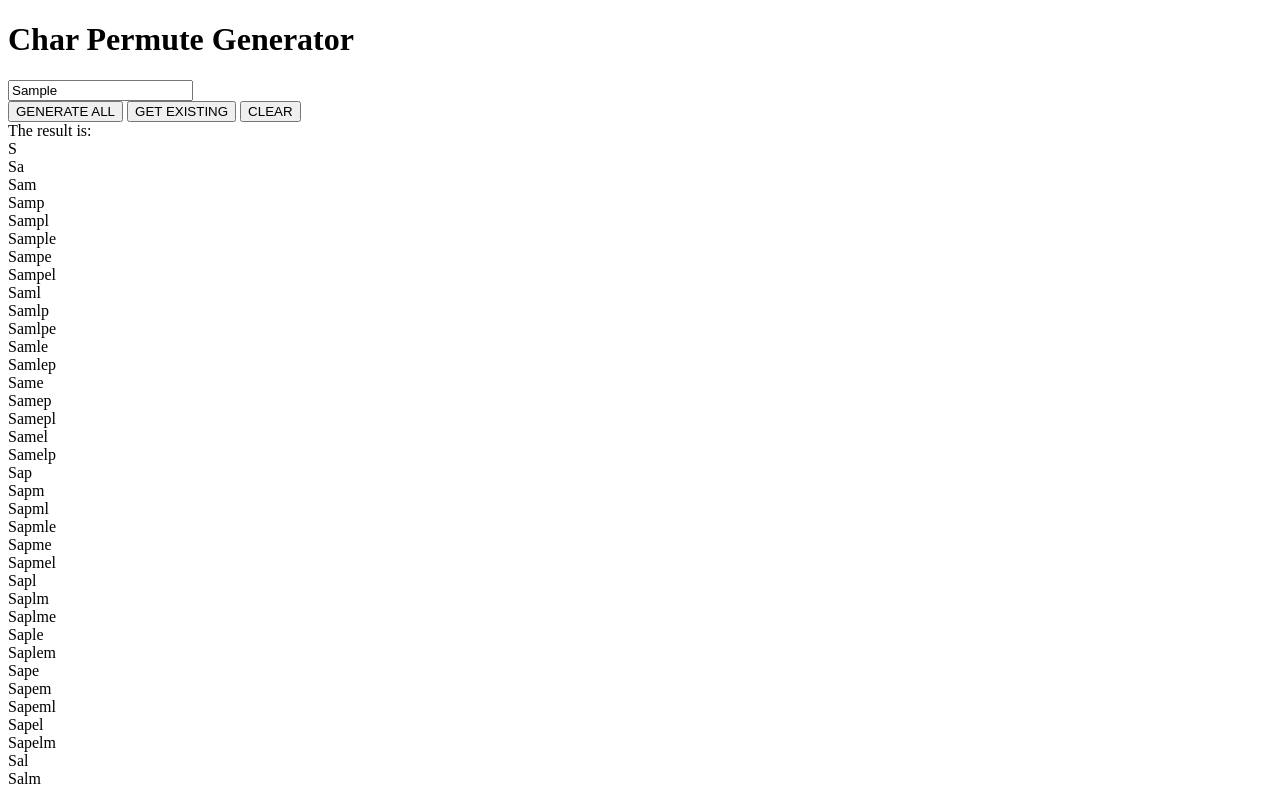
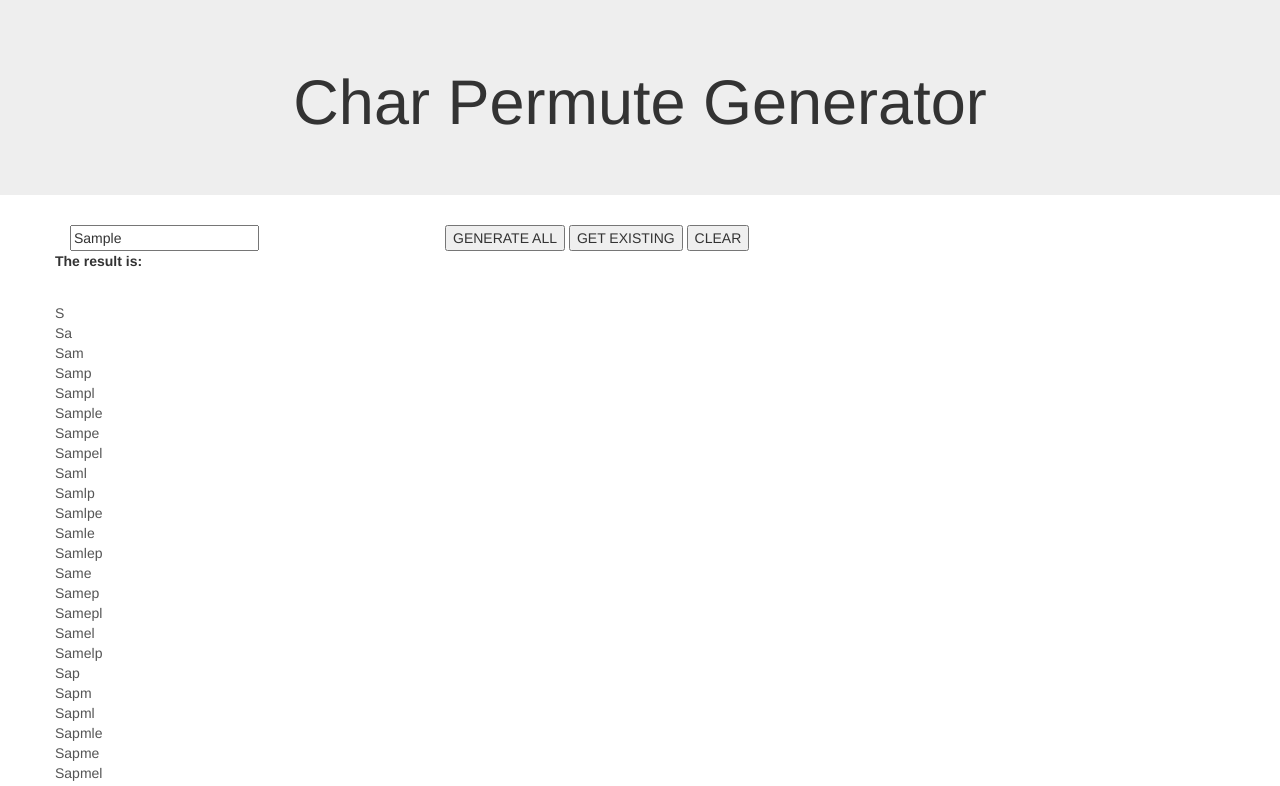
Before and after one commit to SergSkol/CharPermuteGenerator, a plain HTML site: page index.html in a window 1280 px wide. Both pictures are taken after typing "Sample" into the empty fields and a click on the button "GENERATE ALL". Shown: the top 786 px of the page. Drawn offline with nearby package versions, Linux system fonts and the light colour scheme.

Commit message:
setup clear

```diff
--- a/index.html
+++ b/index.html
@@ -3,12 +3,15 @@
 <head>
     <meta charset="UTF-8">
     <title>Char Permute Generator</title>
+    <link rel="stylesheet" href="https://maxcdn.bootstrapcdn.com/bootstrap/3.4.1/css/bootstrap.min.css">
 </head>
 <body>
-    <div>
+    <div class="jumbotron text-center">
         <h1>Char Permute Generator</h1>
     </div>
-    <div>
+    <div class="container">
+        <div class="row">
+            <div class="col-sm-4">
                 <input id="input" type="text" placeholder="">
             </div>
             <div>
@@ -19,7 +22,8 @@
             <div>
                 <label for="output">The result is: </label><output type="textbox" id="output"></output>
             </div>
-
+        </div>
+    </div>
     <script type="text/javascript">
 
         var btn_all = document.getElementById('btn_all');
@@ -100,12 +104,16 @@
         };
 
         btn_all.onclick = function() {
+            permArr.length = 0;
+            usedChars.length = 0;
             let perm = permute(input.value);
             output.innerHTML = "";
             output.innerHTML = "<br>"+perm.join('<br>'); // output all combinations
         }
 
         btn_exist.onclick = function() {
+            permArr.length = 0;
+            usedChars.length = 0;
             let perm = permute(input.value);
             output.innerHTML = "<br>";
             for(let i=0; i < perm.length; i++){
@@ -116,6 +124,8 @@
         }
 
         btn_clear.onclick = function() {
+            permArr.length = 0;
+            usedChars.length = 0;
             output.innerHTML = "";
         }
     </script>
```
Lines whose indentation alone changed are shown as unchanged.
